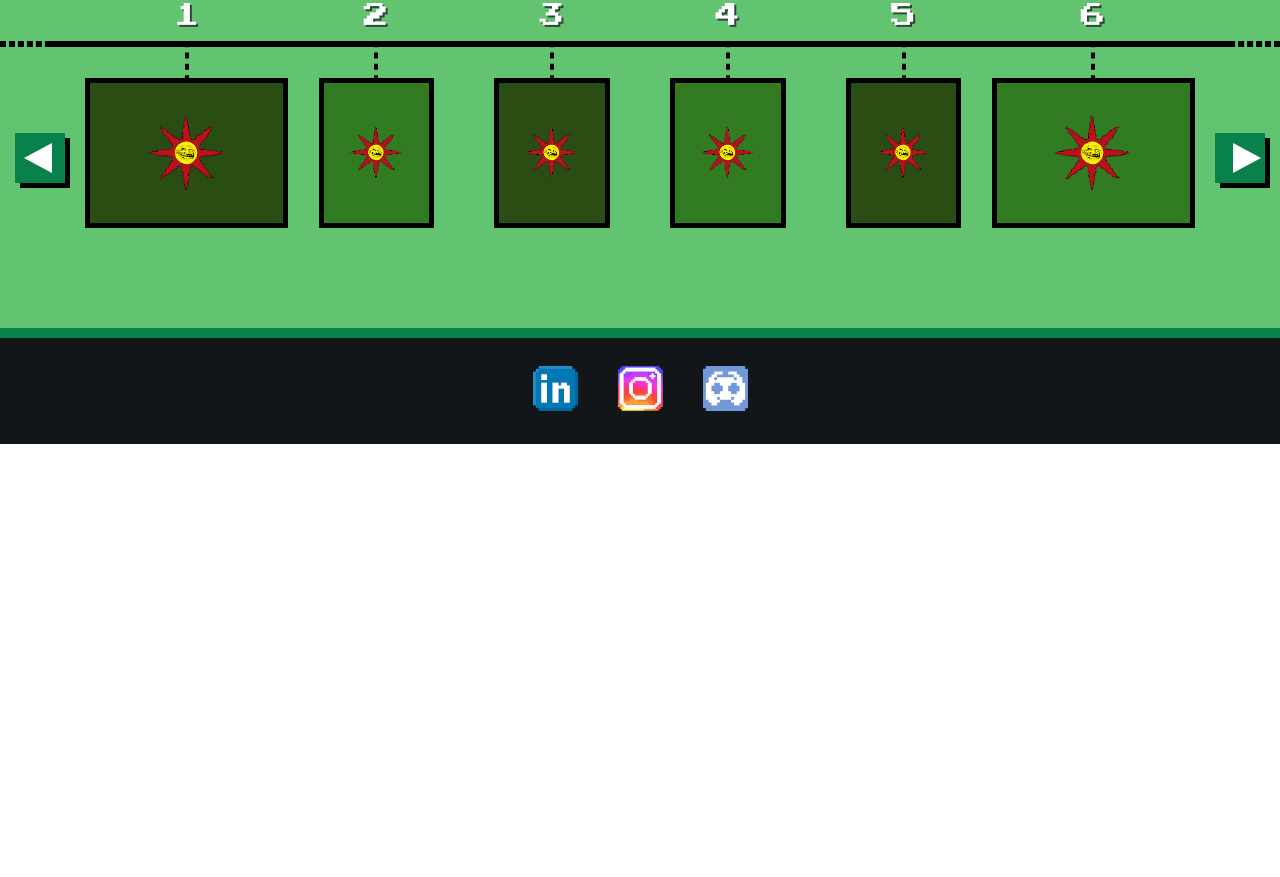
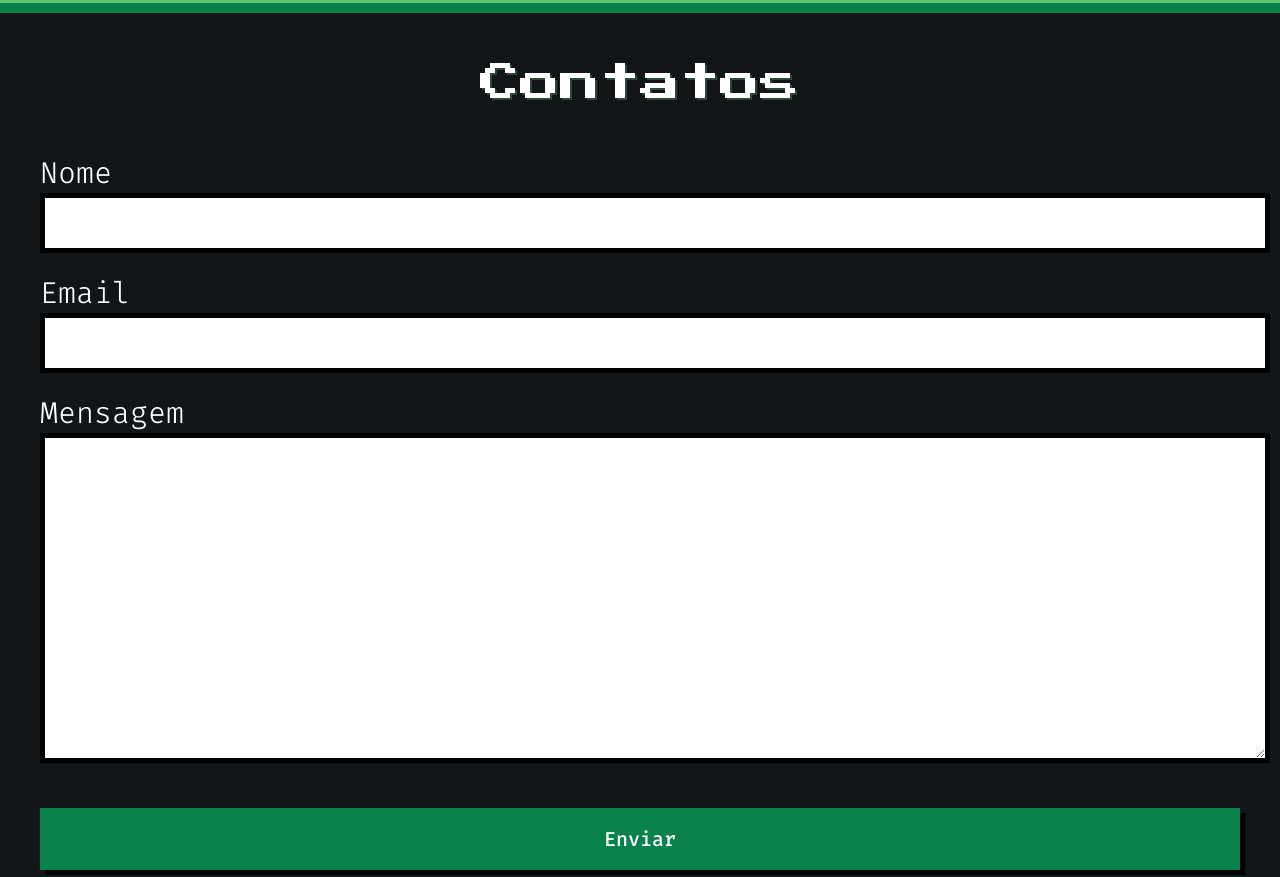
Before and after one commit to jpedr0v/portfolio-html-css, a plain HTML site: page index.html in a window 1280 px wide. Shown: the part 2620-3497 px from the top of the page. Before the commit the page ends 3064 px from the top, so only its background shows below. Drawn offline with Linux system fonts and the light colour scheme.

Commit message:
Formulário de envio finalizado

```diff
--- a/css/components/main-button.css
+++ b/css/components/main-button.css
@@ -8,6 +8,7 @@
     font-size: 20px;
     color: #FFF;
     text-decoration: none;
+    cursor: pointer;
 }
 
 .main-button::before{
@@ -17,3 +18,11 @@
 .main-button:hover{
     transform: scale(1.05);
 }
+
+.main-button.-full{
+    width: 100%;
+}
+
+.main-button.-full:hover{
+    transform: scale(1.02);
+}
--- a/css/components/main-carousel.css
+++ b/css/components/main-carousel.css
@@ -52,4 +52,5 @@
     display: flex;
     justify-content: space-between;
     transform: translateX();
+    transition: transform 0.5s ease-in-out;
 }
--- /dev/null
+++ b/css/components/main-form.css
@@ -0,0 +1,17 @@
+.main-form{
+    padding: 50px 40px;
+    border-top: 10px solid #09814a;
+    border-bottom: 10px solid #09814a;
+}
+
+.main-form .main-title{
+    margin-bottom: 50px;
+}
+
+.main-form .main-input{
+    margin-bottom: 20px;
+}
+
+.main-form .main-input.-textarea{
+    margin-bottom: 40px;
+}
--- /dev/null
+++ b/css/components/main-input.css
@@ -0,0 +1,12 @@
+.main-input{
+    box-sizing: content-box;
+    border: 5px solid #000;
+    font-size: 30px;
+    height: 50px;
+    width: 100%;
+    padding: 0 10px;
+}
+
+.main-input.-textarea{
+    height: 320px;
+}
--- /dev/null
+++ b/css/components/main-label.css
@@ -0,0 +1,10 @@
+form{
+    background-color: #121619;
+}
+
+.main-label{
+    color: #fff;
+    font-size: 30px;
+    font-weight: 300;
+    line-height: 40px;
+}
--- a/css/reset.css
+++ b/css/reset.css
@@ -2,9 +2,9 @@ body{
     font-family: "Fira Code", Arial, Helvetica, sans-serif;
 }
 
-body, h2, h3, figure{
+body, h2, h3, figure, input{
     margin: 0;
-
+    padding: 0;
 }
 
 button{
--- a/index.html
+++ b/index.html
@@ -2,6 +2,7 @@
 <html lang="pt-BR">
     <head>
         <meta charset="UTF-8">
+        <meta name="viewport" content="width=device-width, initial-scale=1.0">
         <title>João Pedro</title>
         <link rel="preconnect" href="https://fonts.googleapis.com">
         <link rel="preconnect" href="https://fonts.gstatic.com" crossorigin>
@@ -25,6 +26,9 @@
         <link rel="stylesheet" href="css/components/button-arrow.css">
         <link rel="stylesheet" href="css/components/node-card.css">
         <link rel="stylesheet" href="css/components/main-footer.css">
+        <link rel="stylesheet" href="css/components/main-form.css">
+        <link rel="stylesheet" href="css/components/main-label.css">
+        <link rel="stylesheet" href="css/components/main-input.css">
     </head>
     <body>
         <header id="header" class="main-header">
@@ -129,6 +133,16 @@
             <p class="main-description">
                 Lorem ipsum dolor sit amet, consectetur adipiscing elit. Fusce blandit  leo vel ex sodales volutpat. Pellentesque et pretium metus. Vivamus a  elementum felis, eu mollis magna. Phasellus gravida dolor auctor feugiat dictum. Ut enim ex, suscipit sit amet vulputate et, tristique non  velit. Mauris consequat elit vel mauris tincidunt porttitor. Lorem ipsum dolor sit amet, consectetur adipiscing elit. Integer sollicitudin arcu  luctus est laoreet, quis rhoncus lectus sagittis. Nunc eu lectus  feugiat, ullamcorper ipsum sit amet, consequat mi.
             </p>
+            <form id="contatos" class="main-form">
+                <legend class="main-title -second">Contatos</legend>
+                <label class="main-label" for="name">Nome</label>
+                <input class="main-input" id="name" type="text" required>
+                <label class="main-label" for="email">Email</label>
+                <input class="main-input" id="email" type="email" required>
+                <label class="main-label" for="message">Mensagem</label>
+                <textarea class="main-input -textarea" id="message" required></textarea>
+                <button class="main-button -full" type="submit">Enviar</button>
+            </form>
             <section class="main-carousel">
                 <button class="button-arrow -left"><span class="content">Voltar</span></button>
                 <div class="items">
@@ -174,7 +188,7 @@
                 <button class="button-arrow -right"><span class="content">Avançar</span></button>
             </section>
         </section>
-        <footer id="contatos" class="main-footer">
+        <footer class="main-footer">
             <a class="action" href="https://linkedin.com/in/jpedrov" target="_blank">
                 <img src="/assets/img/icon-linkedin.png" alt="Logo do Linkedin pixelada">
             </a>
@@ -185,6 +199,6 @@
                 <img src="/assets/img/icon-discord.png" alt="Logo do Discord em pixelada">
             </a>
         </footer>
-        <script src="js/components/main-carousel.js"></script>
+        <script src="js/components/main-carousel.js" defer></script>
     </body>
 </html>
```
